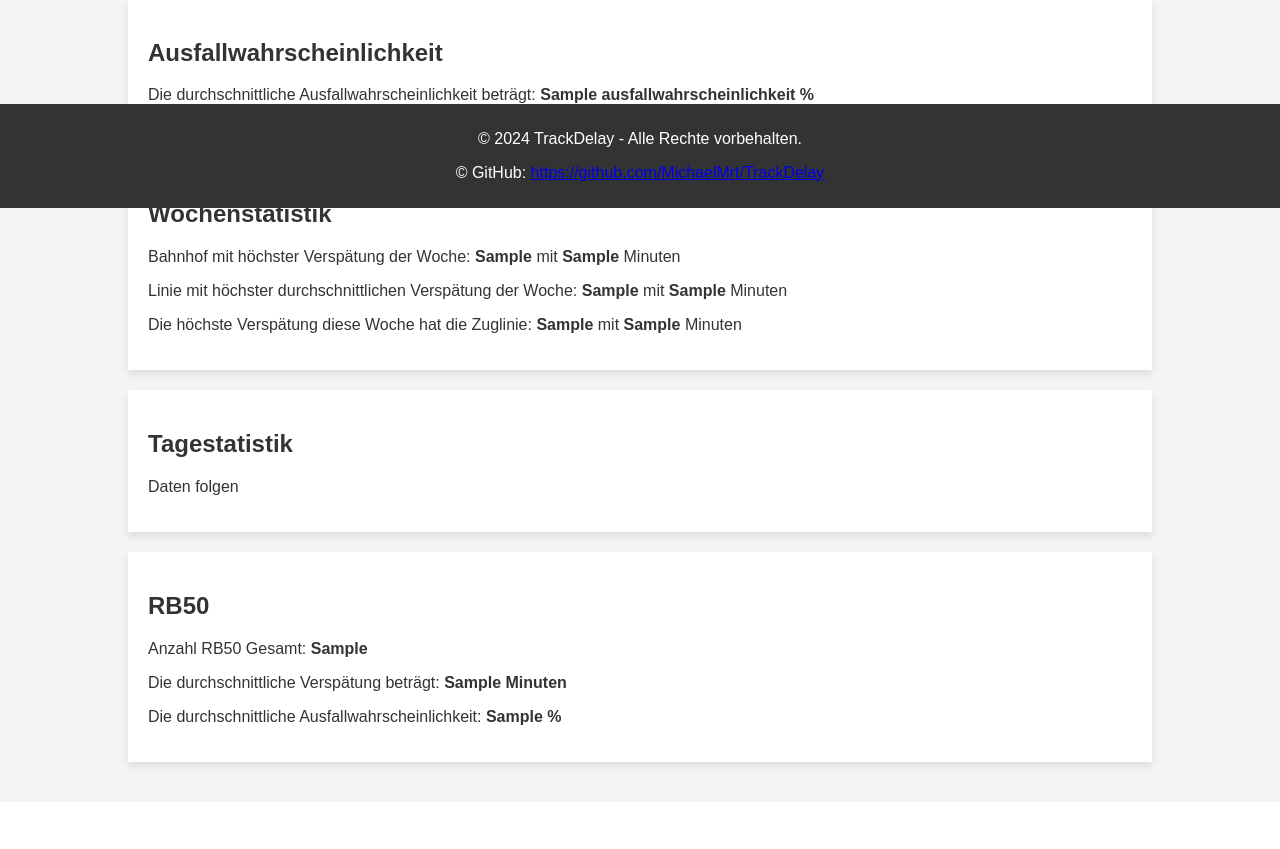
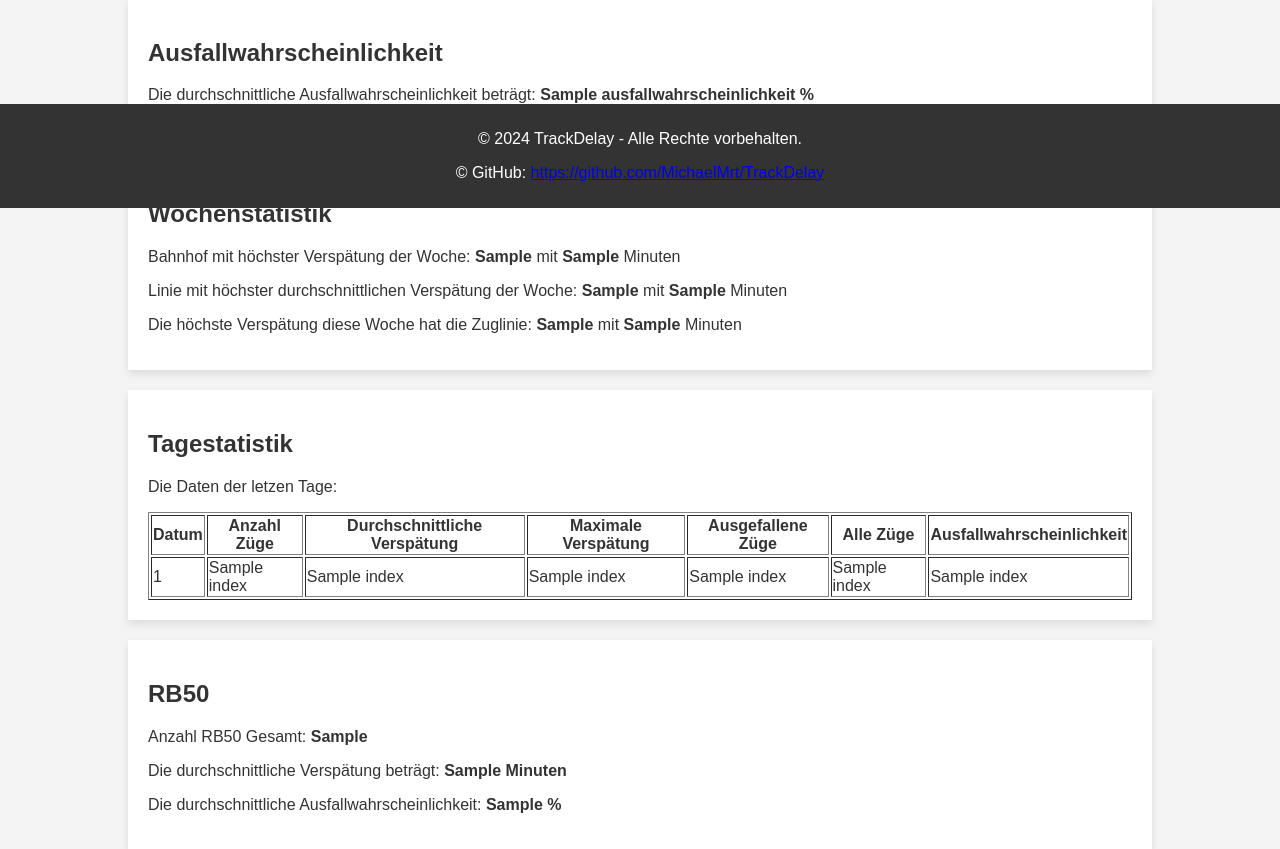
Before and after one commit to MichaelMrt/TrackDelay, a Flask app: template public/templates/index.html in a window 1280 px wide. Shown: the part 592-1441 px from the top of the page. Before the commit the page ends 1364 px from the top, so only its background shows below. Run offline with Flask 3, Linux system fonts and the light colour scheme; the template is opened without the code that fills it: most values are stand-ins (such as "Sample title", 1, 10 or a date in 2020).

Commit message:
add tagesstatistik data to webpage

```diff
--- a/public/templates/index.html
+++ b/public/templates/index.html
@@ -87,7 +87,33 @@
 
         <div class="card">
             <h2>Tagestatistik</h2>
-            <p>Daten folgen</p>
+            <p>Die Daten der letzen Tage:</p>
+            <table border="1">
+                <thead>
+                  <tr>
+                    <th>Datum</th>
+                    <th>Anzahl Züge</th>
+                    <th>Durchschnittliche Verspätung</th>
+                    <th>Maximale Verspätung</th>
+                    <th>Ausgefallene Züge</th>
+                    <th>Alle Züge</th>
+                    <th>Ausfallwahrscheinlichkeit</th>
+                  </tr>
+                </thead>
+                <tbody>
+                  {% for index in tagesstatistik%}
+                  <tr>
+                    <td>{{ index[0] }}</td>
+                    <td>{{ index[1] }}</td>
+                    <td>{{ index[2] }}</td>
+                    <td>{{ index[3] }}</td>
+                    <td>{{ index[4] }}</td>
+                    <td>{{ index[5] }}</td>
+                    <td>{{ index[6] }}</td>
+                  </tr>
+                  {% endfor %}
+                </tbody>
+              </table>
         </div>
 
         <div class="card">
--- a/public/web.py
+++ b/public/web.py
@@ -110,6 +110,12 @@ def index():
     hoechste_verspaetung_woche = results[0][0]
     hoechste_verspaetung_zug_woche = results[0][1]
 
+    # Tagesstatistik
+    query ="SELECT * FROM tagesstatistik"
+    mycursor.execute(query)
+    results = mycursor.fetchall()
+    tagesstatistik = results
+
     return render_template('index.html',
                            anzahl_zuege=anzahl_zuege,
                            verspaetung_in_min=verspaetung_in_min,
@@ -128,7 +134,8 @@ def index():
                            linie_mit_hoechster_durchschnitt_verspaetung_woche=linie_mit_hoechster_durchschnitt_verspaetung_woche,
                            linie_mit_hoechster_durchschnitt_verspaetung_minuten_woche=linie_mit_hoechster_durchschnitt_verspaetung_minuten_woche,
                            hoechste_verspaetung_woche=hoechste_verspaetung_woche,
-                           hoechste_verspaetung_zug_woche=hoechste_verspaetung_zug_woche)
+                           hoechste_verspaetung_zug_woche=hoechste_verspaetung_zug_woche,
+                           tagesstatistik=tagesstatistik)
 
 
 if __name__ == '__main__':
```
